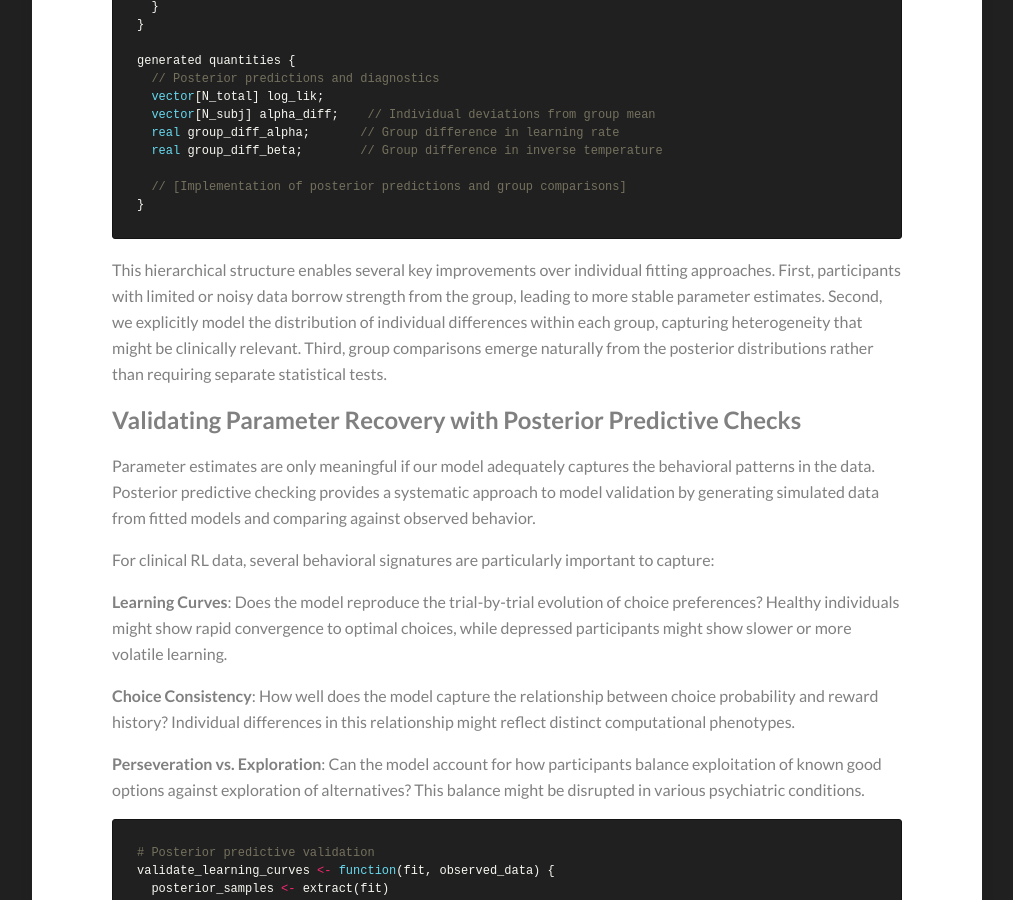
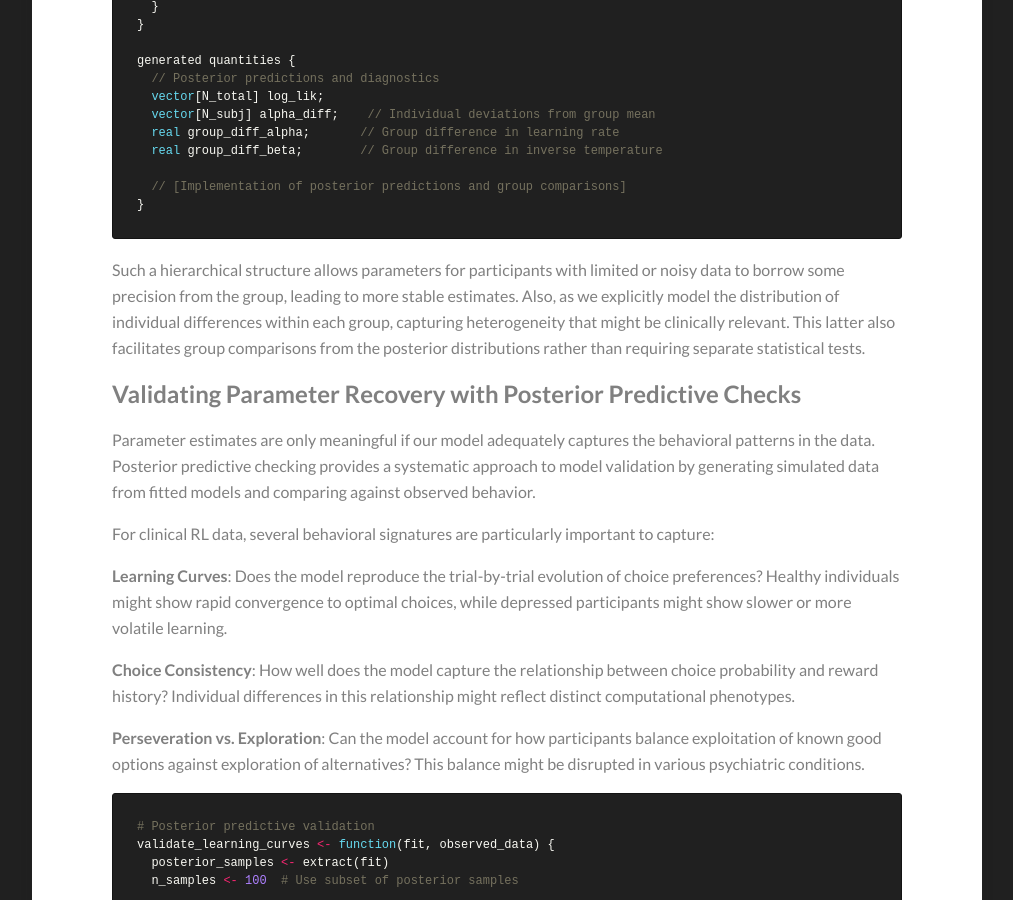
Before and after one commit to Kamran-Afzali/Kamran-Afzali.github.io, a Jekyll site: the page built from _posts/2026-12-24-Q-Learning_DEP_4.md, in a window 1280 px wide and 900 px high, scrolled down 2368 px. Shown: the whole window, without its empty margins (133-1146 px from the left). Built offline with Jekyll 4.4.1, drawn with Linux system fonts in a browser that asks for light colours; our own code applies the rules of GitHub Pages for plain Markdown files; some of the changed text lies outside the part shown.

Commit message:
Update 2026-12-24-Q-Learning_DEP_4.md

````diff
--- a/_posts/2026-12-24-Q-Learning_DEP_4.md
+++ b/_posts/2026-12-24-Q-Learning_DEP_4.md
@@ -10,7 +10,7 @@
 
 ## Hierarchical Bayesian Parameter Recovery
 
-A more principled approach treats parameter recovery as a hierarchical inference problem. Rather than estimating parameters independently for each individual, we simultaneously model individual-level parameters and group-level distributions. This approach provides several advantages: improved parameter estimates through partial pooling, explicit modeling of individual differences, and natural incorporation of group-level comparisons.
+It is possibe to approach parameter recovery as a hierarchical inference problem, where we simultaneously model individual-level parameters and group-level distributions. This approach provides advantages like improved parameter estimates through partial pooling, explicit modeling of individual differences, and natural incorporation of group-level comparisons.
 
 ```stan
 data {
@@ -88,7 +88,7 @@
 }
 ```
 
-This hierarchical structure enables several key improvements over individual fitting approaches. First, participants with limited or noisy data borrow strength from the group, leading to more stable parameter estimates. Second, we explicitly model the distribution of individual differences within each group, capturing heterogeneity that might be clinically relevant. Third, group comparisons emerge naturally from the posterior distributions rather than requiring separate statistical tests.
+Such a hierarchical structure allows parameters for participants with limited or noisy data to borrow some precision from the group, leading to more stable estimates. Also, as we explicitly model the distribution of individual differences within each group, capturing heterogeneity that might be clinically relevant. This latter also facilitates group comparisons from the posterior distributions rather than requiring separate statistical tests.
 
 ## Validating Parameter Recovery with Posterior Predictive Checks
 
````
